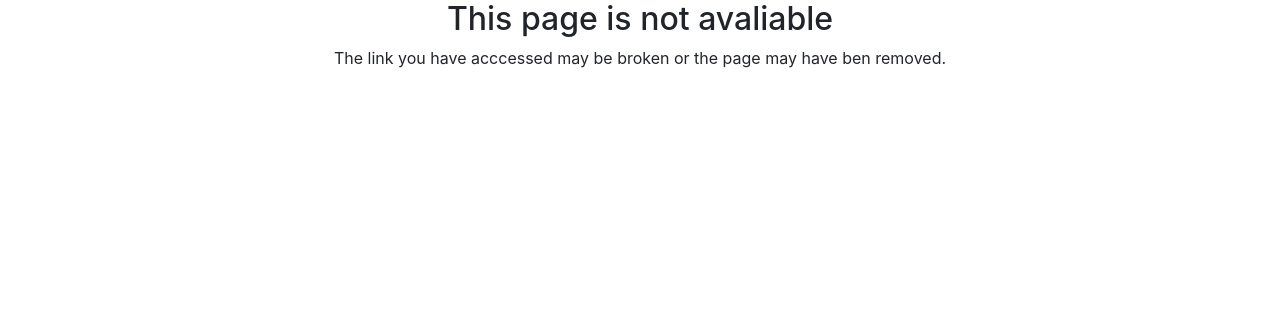
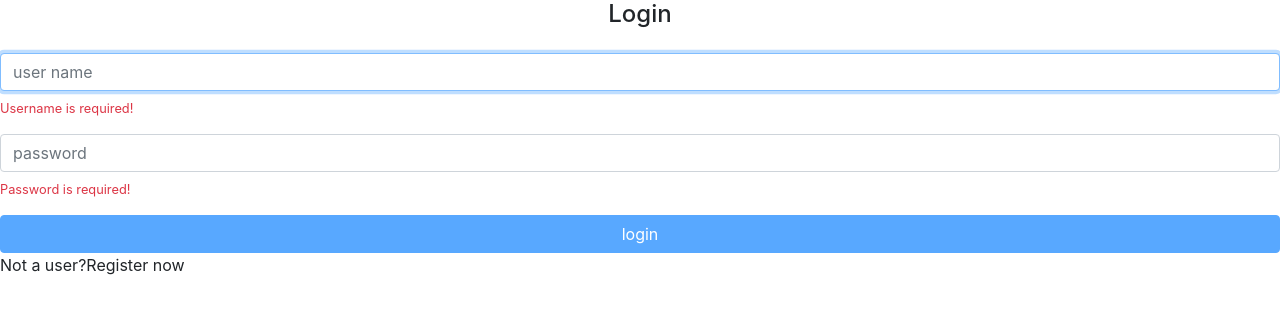
Before and after one commit to phpereira/Alura-Formacao-Angular, an Angular app in the folder alurapic/alurapic/: page / in a window 1280 px wide. Shown: the top 314 px of the page. Built offline with nearby package versions, Linux system fonts and the light colour scheme.

Commit message:
Angular Parte 2 - Aula 1 - Login, validação de forms, mensagens, post, viewchild, plataforma de execução

```diff
--- a/alurapic/alurapic/src/app/app-routing.module.ts
+++ b/alurapic/alurapic/src/app/app-routing.module.ts
@@ -4,9 +4,11 @@ import { PhotoListComponent } from './photos/photo-list/photo-list.component';
 import { PhotoFormComponent } from './photos/photo-form/photo-form.component';
 import { NotFoundComponent } from './errors/not-found/not-found.component';
 import { PhotoListResolver } from './photos/photo-list/photo-list.resolver';
+import { SignInComponent } from './home/signin/signin.component';
 
 
 const routes: Routes = [
+  { path: '', component: SignInComponent },
   {
     path: 'user/:userName',
     component: PhotoListComponent,
--- a/alurapic/alurapic/src/app/app.module.ts
+++ b/alurapic/alurapic/src/app/app.module.ts
@@ -5,6 +5,7 @@ import { AppRoutingModule } from './app-routing.module';
 import { AppComponent } from './app.component';
 import { PhotosModule } from './photos/photos.module';
 import { ErrorsModule } from './errors/errors.module';
+import { HomeModule } from './home/home.module';
 
 
 @NgModule({
@@ -15,7 +16,8 @@ import { ErrorsModule } from './errors/errors.module';
     BrowserModule,
     AppRoutingModule,
     PhotosModule,
-    ErrorsModule
+    ErrorsModule,
+    HomeModule
   ],
   providers: [],
   bootstrap: [AppComponent]
--- /dev/null
+++ b/alurapic/alurapic/src/app/core/auth/auth.service.ts
@@ -0,0 +1,17 @@
+import { Injectable } from '@angular/core';
+import { HttpClient } from '@angular/common/http';
+
+const API_URL = 'http://localhost:3000'
+@Injectable({
+  providedIn: 'root'
+})
+export class AuthService {
+
+  constructor(private http: HttpClient) { }
+
+  authenticate(userName: string, password: string) {
+
+    return this.http.post(API_URL + '/user/login', {userName, password})
+
+  }
+}
--- /dev/null
+++ b/alurapic/alurapic/src/app/home/signin/platform-detector/platform-detector.service.ts
@@ -0,0 +1,14 @@
+import { Injectable, PLATFORM_ID, Inject } from '@angular/core';
+import { isPlatformBrowser } from '@angular/common'
+
+@Injectable({providedIn: 'root'})
+export class PlatformDetectorService {
+
+    constructor(@Inject(PLATFORM_ID) private plataformId: string) {}
+
+
+    isPlatformBrowser() {
+        return isPlatformBrowser(this.plataformId);
+    }
+
+}
--- /dev/null
+++ b/alurapic/alurapic/src/app/home/signin/signin.component.html
@@ -0,0 +1,21 @@
+<h4 class="text-center">Login</h4>
+
+<form [formGroup]="loginForm" class="form mt-4" (submit)="login()">
+
+    <div class="form-group">
+        <input #userNameInput formControlName="userName" class="form-control" placeholder="user name" autofocus>
+        <ap-vmessage *ngIf="loginForm.get('userName').errors?.required" text="Username is required!"></ap-vmessage>
+    </div>
+
+    <div class="form-group">
+        <input formControlName="password" type="password" class="form-control" placeholder="password">
+        <ap-vmessage *ngIf="loginForm.get('password').errors?.required" text="Password is required!"></ap-vmessage>
+    </div>
+
+    <button [disabled]="loginForm.invalid" type="submit" class="btn btn-primary btn-block">
+        login
+    </button>
+
+</form>
+
+<p>Not a user?<a>Register now</a></p>
--- /dev/null
+++ b/alurapic/alurapic/src/app/home/signin/signin.component.ts
@@ -0,0 +1,52 @@
+import { Component, OnInit, ElementRef, ViewChild } from '@angular/core';
+import { FormGroup, FormBuilder, Validators } from '@angular/forms';
+import { AuthService } from 'src/app/core/auth/auth.service';
+import { Router } from '@angular/router';
+import { PlatformDetectorService } from './platform-detector/platform-detector.service';
+
+
+@Component({
+    templateUrl: './signin.component.html'
+})
+export class SignInComponent implements OnInit {
+
+
+    loginForm: FormGroup;
+    @ViewChild('userNameInput') userNameInput: ElementRef<HTMLInputElement>;
+
+    constructor(
+        private formBuilder: FormBuilder,
+        private authService: AuthService,
+        private router: Router,
+        private platformDetectorService: PlatformDetectorService
+    ) {
+
+    }
+    ngOnInit(): void {
+        this.loginForm = this.formBuilder.group({
+            userName: ['', Validators.required],
+            password: ['', Validators.required]
+        });
+    }
+
+    login() {
+        const userName = this.loginForm.get('userName').value;
+        const password = this.loginForm.get('password').value;
+
+        this.authService
+            .authenticate(userName, password)
+            .subscribe(
+                () => this.router.navigate(['user', userName]),
+                err => {
+                    console.log(err);
+                    this.loginForm.reset();
+                    this.platformDetectorService.isPlatformBrowser() &&
+                        this.userNameInput.nativeElement.focus()
+                    alert("Invalid username or password!")
+                }
+            );
+
+    }
+
+
+}
--- a/alurapic/alurapic/src/app/photos/photo-list/search/search.component.ts
+++ b/alurapic/alurapic/src/app/photos/photo-list/search/search.component.ts
@@ -8,7 +8,7 @@ import { debounceTime } from 'rxjs/operators';
 })
 export class SearchComponent implements OnInit, OnDestroy {
 
-    @Output() onTyping = new EventEmitter<string>(); //Evenvia um evento para o componente pai.
+    @Output() onTyping = new EventEmitter<string>(); //Envia um evento para o componente pai.
     @Input() value: string = ''; //Recebe um inbound property
     debounce: Subject<string> = new Subject<string>();
     //Lettable Operator para ficar escutando keyup do component e podermos otimizar as operações deste evento keyup.
--- /dev/null
+++ b/alurapic/alurapic/src/app/shared/components/vmessage/vmessage.component.html
@@ -0,0 +1,3 @@
+<small class="text-danger d-block mt-2">
+    {{text}}
+</small>
```
Also changed, not shown: alurapic/alurapic/src/app/home/home.module.ts (added, +14 -0 lines), alurapic/alurapic/src/app/shared/components/vmessage/vmessage.component.ts (added, +10 -0 lines), alurapic/alurapic/src/app/shared/components/vmessage/vmessage.module.ts (added, +12 -0 lines), 1 other file (tests, documents, lock files or other folders).
